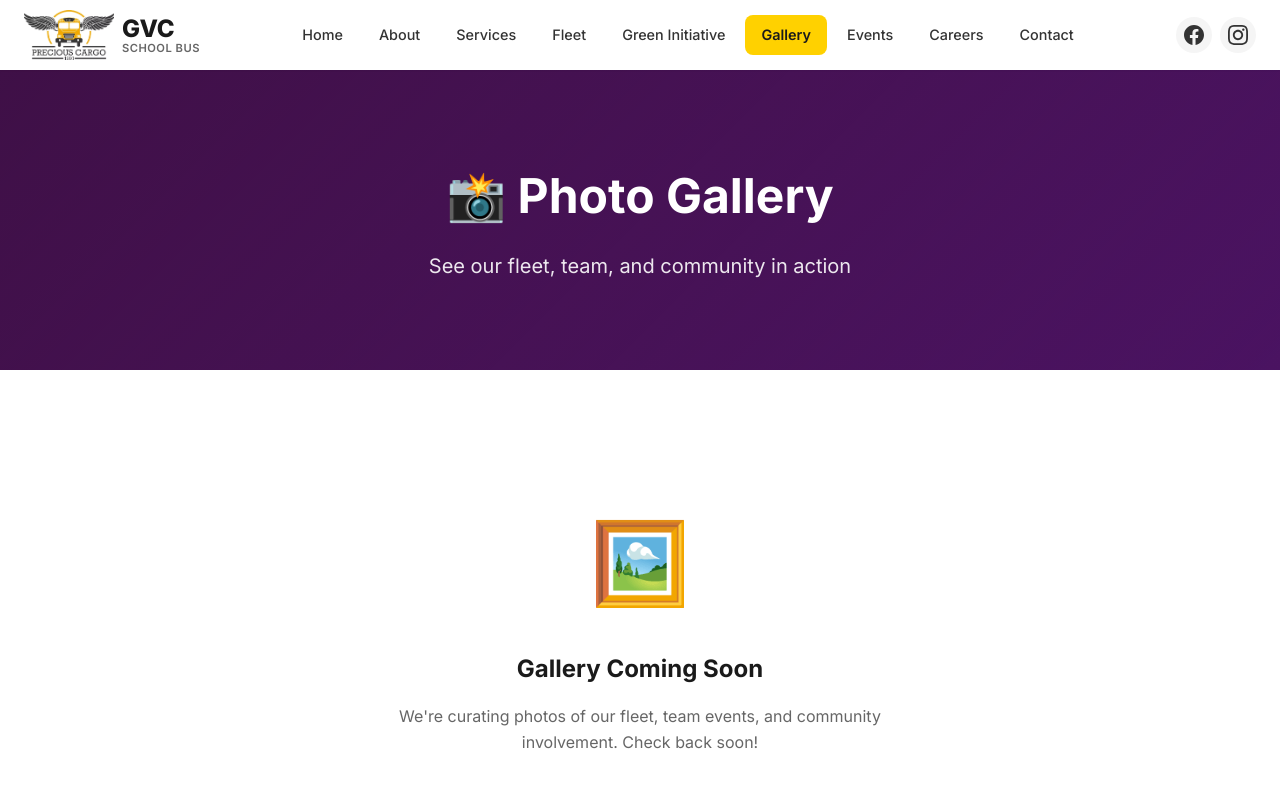
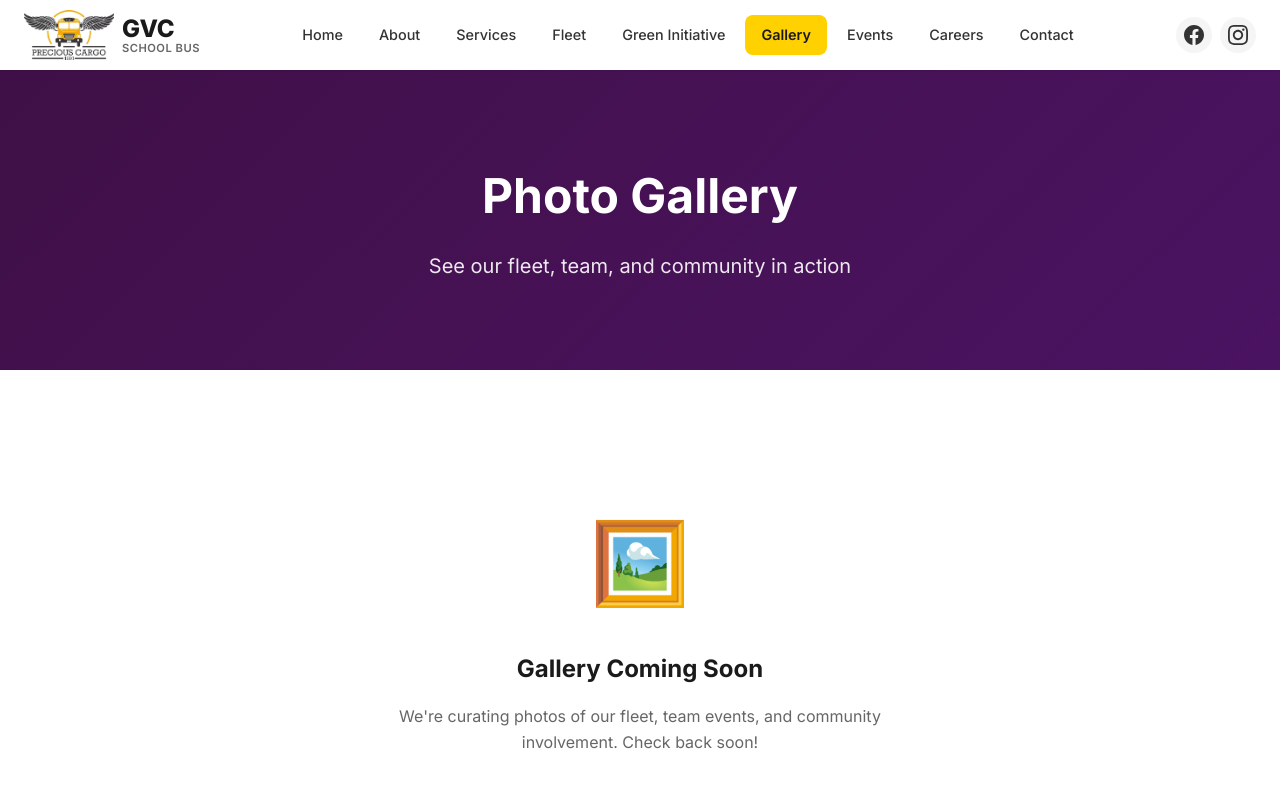
Before and after one commit to asotorod/gvc-website, a React (Vite) app: page /gallery in a window 1280 px wide. Shown: the top 800 px of the page. Built offline with nearby package versions, Linux system fonts and the light colour scheme; no server answers.

Commit message:
Remove camera emoji from Gallery page title

```diff
--- a/src/pages/Gallery.jsx
+++ b/src/pages/Gallery.jsx
@@ -23,7 +23,7 @@ function Gallery() {
       >
         <div className="hero-overlay"></div>
         <div className="container hero-content">
-          <h1>📸 Photo Gallery</h1>
+          <h1>Photo Gallery</h1>
           <p>See our fleet, team, and community in action</p>
         </div>
       </section>
```
